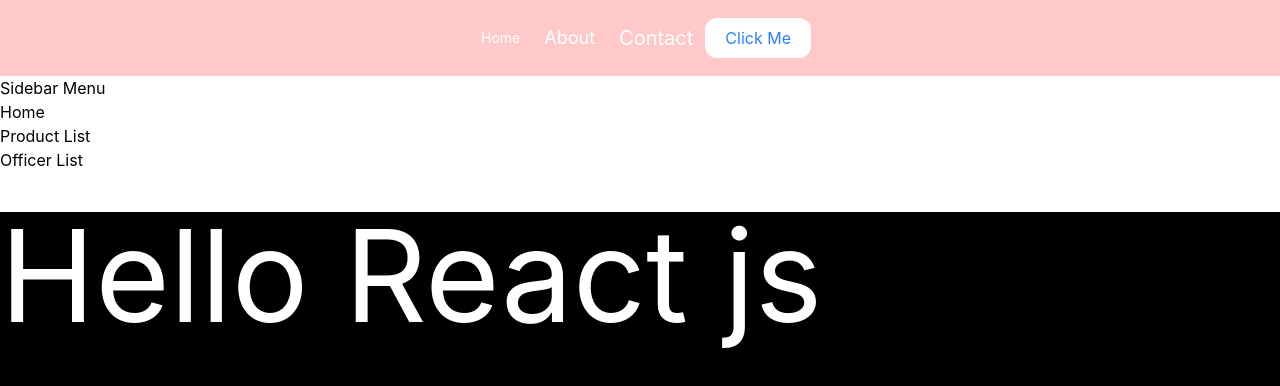
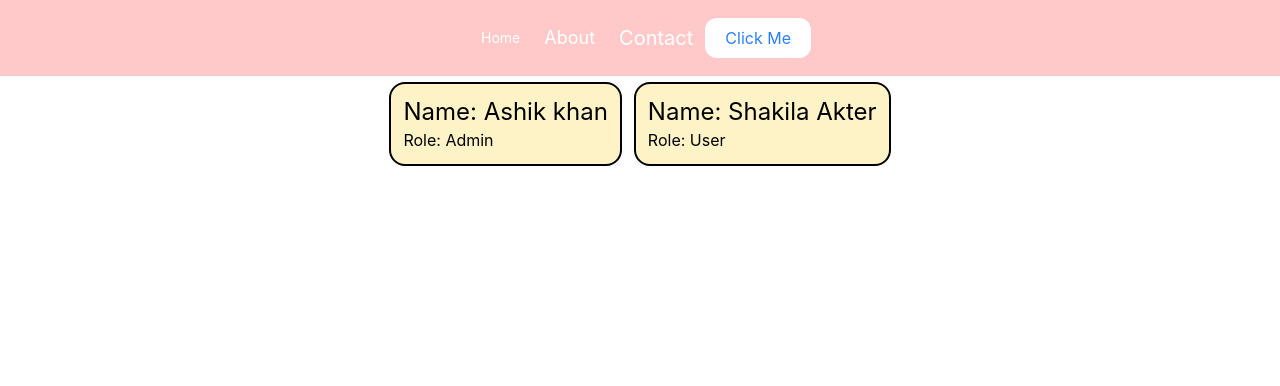
Before and after one commit to Ashaduzzaman099/react-foundation, a React (Vite) app: page / in a window 1280 px wide. Shown: the top 386 px of the page. Built offline with nearby package versions, Linux system fonts and the light colour scheme.

Commit message:
Add props

```diff
--- a/src/App.jsx
+++ b/src/App.jsx
@@ -1,5 +1,6 @@
 import Navbar from "./components/Navbar";
 import Sidebar from "./components/Sidebar";
+import UserCard from "./components/UserCard";
 
 function App() {
   return (
@@ -8,11 +9,9 @@ function App() {
        <div>
         <Navbar/>
       </div>
-      <div>
-        <Sidebar/>
-      </div>
-      <div className="w-full h-screen mt-10 text-white bg-black">
-        <h1 className="text-white text-9xl">Hello React js</h1>
+      <div className="flex justify-center items-center">
+        <UserCard name="Ashik khan" role="Admin"/>
+        <UserCard name="Shakila Akter" role="User"/>
       </div>
 
       </div>
--- /dev/null
+++ b/src/components/UserCard.jsx
@@ -0,0 +1,15 @@
+
+
+function UserCard(props) {
+  return (
+    <div>
+        <div className="card bg-amber-100 rounded-2xl border-2 col-end-2 p-3 m-1.5">
+            <h2 className="bold text-2xl">Name: {props.name}</h2>
+            <h4>Role: {props.role}</h4>
+        </div>
+
+    </div>
+  )
+}
+
+export default UserCard
```
